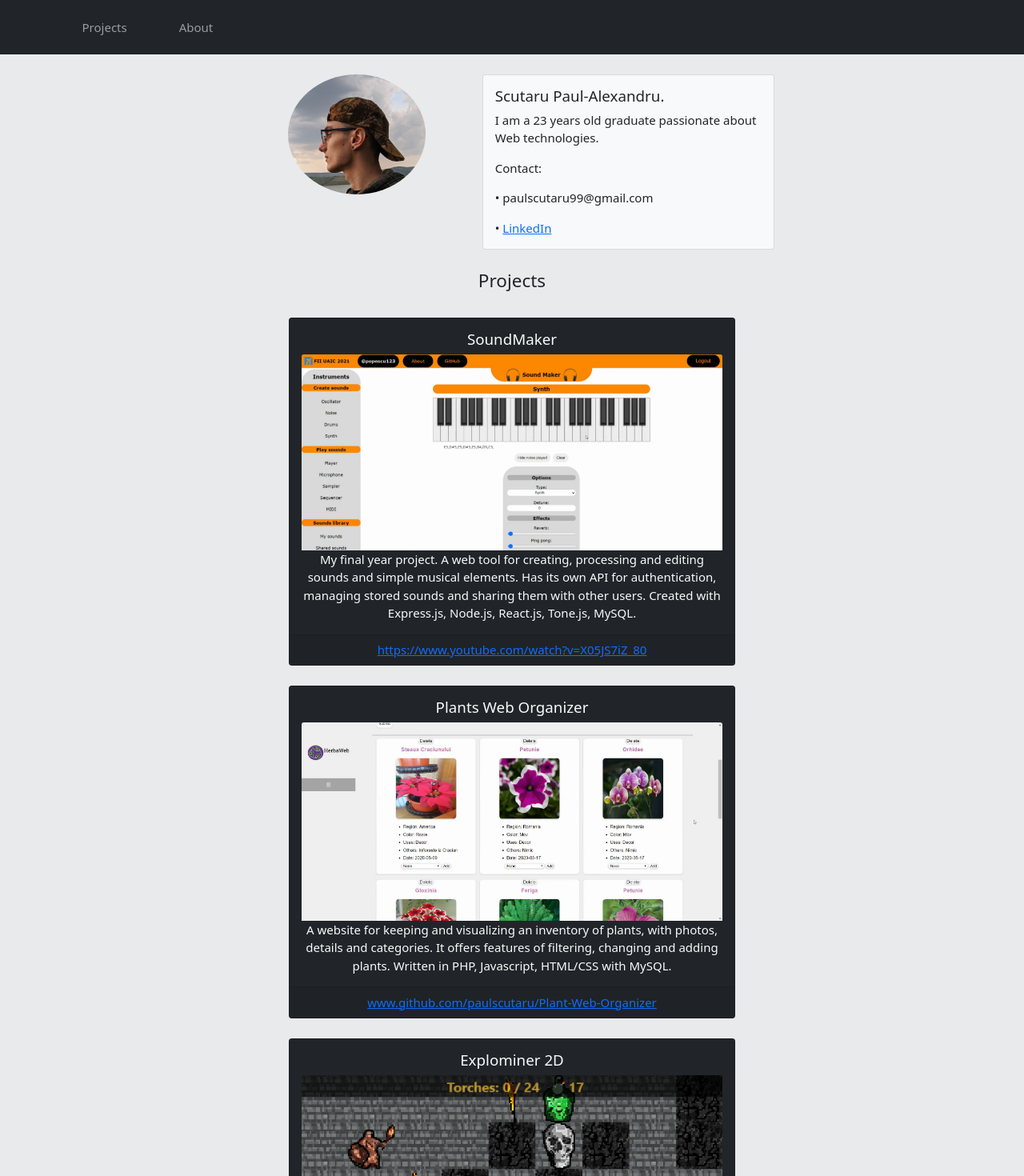
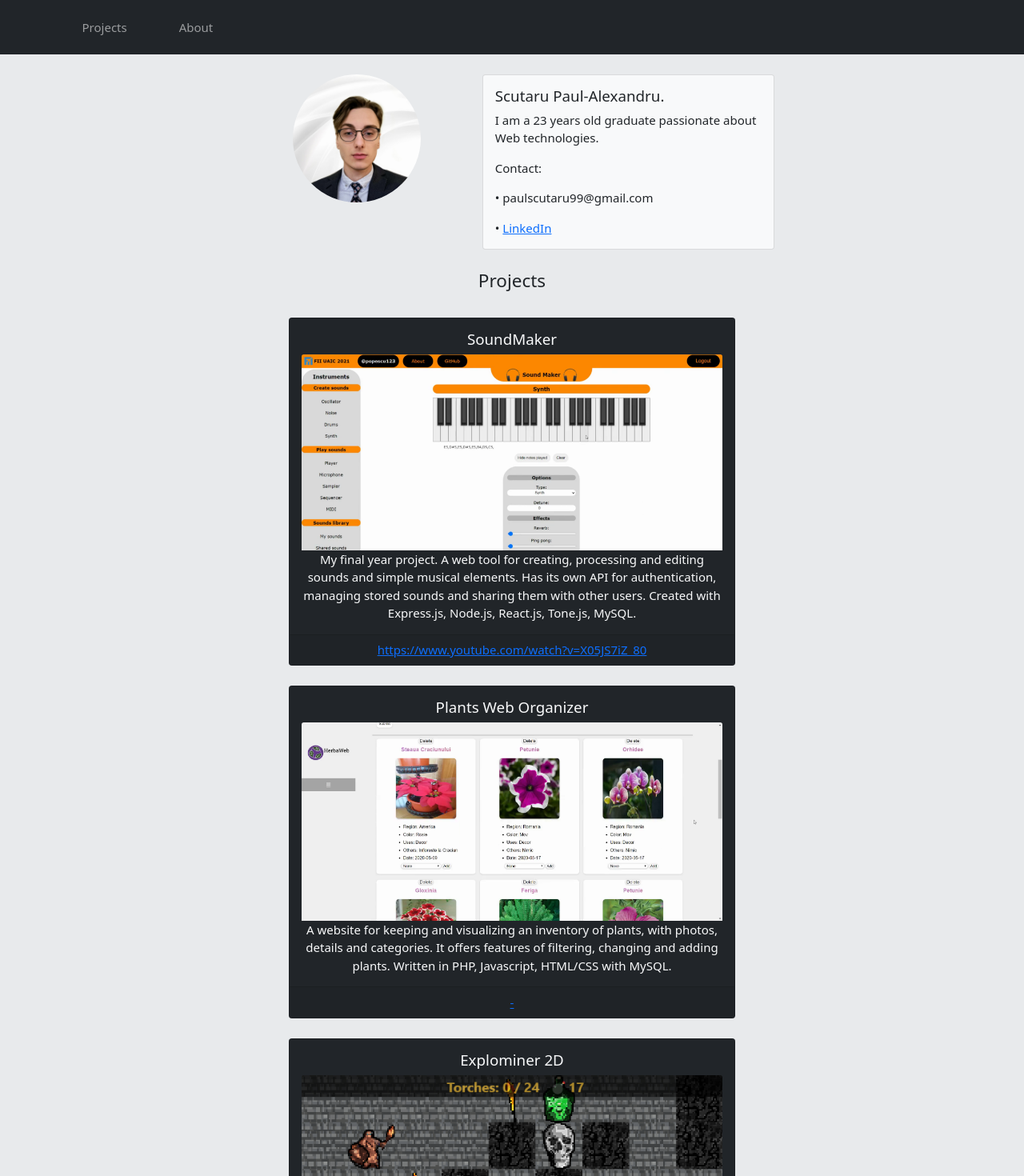
Before and after one commit to paulscutaru/Portfolio, a React (Create React App) app: page / in a window 1280 px wide. Shown: the top 1470 px of the page at 80% size. Built offline with nearby package versions, Linux system fonts and the light colour scheme; the HTML template or start-up script is replaced by a standard one.

Commit message:
Minor changes

```diff
--- a/src/App.css
+++ b/src/App.css
@@ -55,7 +55,7 @@
 }
 
 .portrait-img {
-  height: 150px;
+  height: 160px;
   display: block;
   margin-left: auto;
   margin-right: auto;
--- a/src/App.js
+++ b/src/App.js
@@ -27,7 +27,7 @@ function App() {
         <Container>
           <Row className="justify-content-md-center">
             <Col xs={12} sm={3} md={3}>
-              <Image src="portrait.jpg" className="portrait-img margin-top" roundedCircle />
+              <Image src="portrait.jpeg" className="portrait-img margin-top" roundedCircle />
             </Col>
             <Col xs={12} sm={4} md={4}>
               <Card className="margin-top" bg="light" text="dark">
@@ -36,7 +36,7 @@ function App() {
                   <Card.Text>I am a 23 years old graduate passionate about Web technologies.</Card.Text>
                   <Card.Text>Contact:</Card.Text>
                   <Card.Text>• paulscutaru99@gmail.com</Card.Text>
-                  <Card.Text>• <a target="_blank" href="https://www.linkedin.com/in/paul-alexandru-scutaru-301044221/" rel="noreferrer">LinkedIn</a></Card.Text>
+                  <Card.Text>• <a target="_blank" href="https://www.linkedin.com/in/paul-alexandru-scutaru" rel="noreferrer">LinkedIn</a></Card.Text>
                 </Card.Body>
               </Card>
             </Col>
--- a/src/Projects.js
+++ b/src/Projects.js
@@ -21,7 +21,7 @@ function Projects(props) {
         with Express.js, Node.js, React.js, Tone.js, MySQL."
       />
       <Thumbnail
-        link="www.github.com/paulscutaru/Plant-Web-Organizer"
+        link="-"
         image="plantsweborganizer.png"
         title="Plants Web Organizer"
         description="A website for keeping and visualizing an inventory of plants, with photos,
```
Also changed, not shown: public/portrait.jpeg (added), public/portrait.jpg (deleted).
